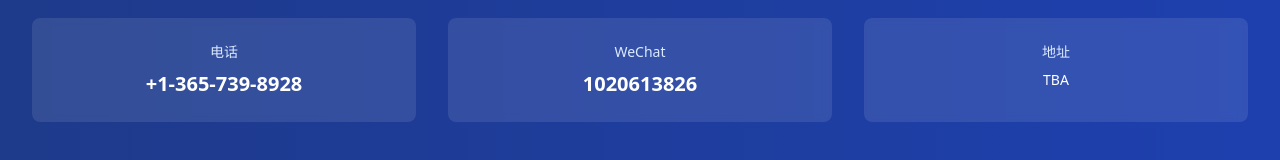
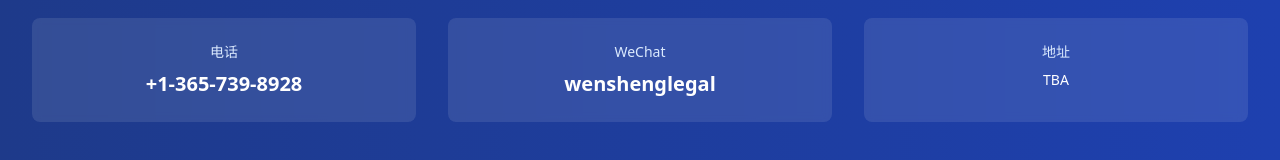
Before and after one commit to 09liweis/ticketchopper, a Nuxt app: page /zh in a window 1280 px wide. Shown: the part 295-455 px from the top of the page. Built offline with nearby package versions, Linux system fonts and the light colour scheme.

Commit message:
update wechat number

```diff
--- a/constant/text.ts
+++ b/constant/text.ts
@@ -1,4 +1,4 @@
 export const PHONE_NUMBER = '+1-365-739-8928';
-export const WECHAT_NUMBER = '1020613826';
+export const WECHAT_NUMBER = 'wenshenglegal';
 export const WECHAT_QR = '/images/wechat.jpg';
 export const COMPANY_ADDRESS = 'TBA';
```
